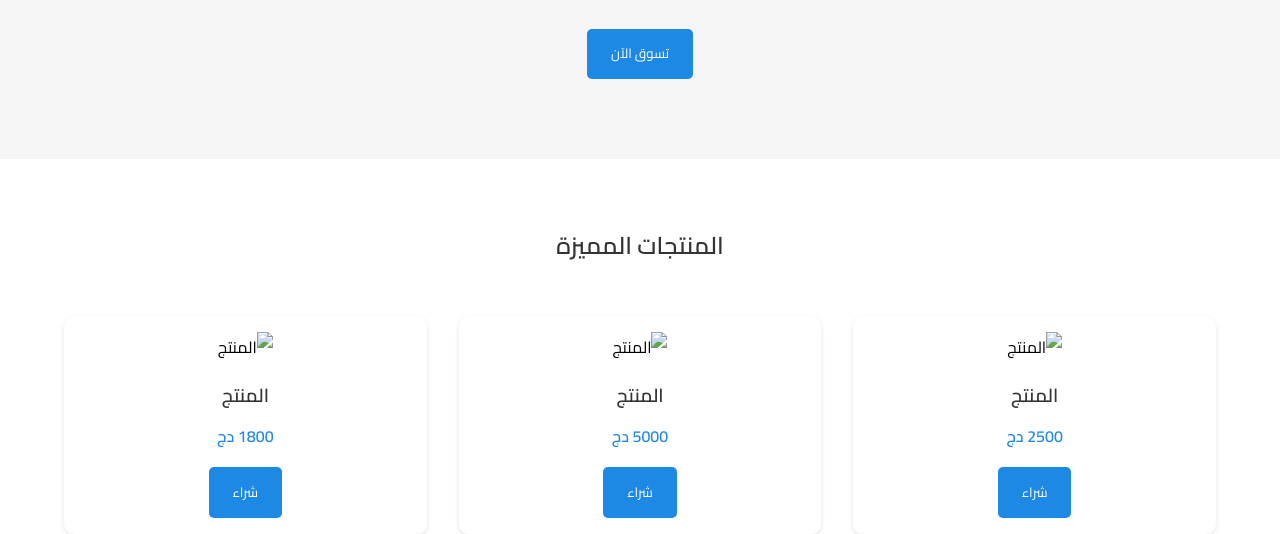
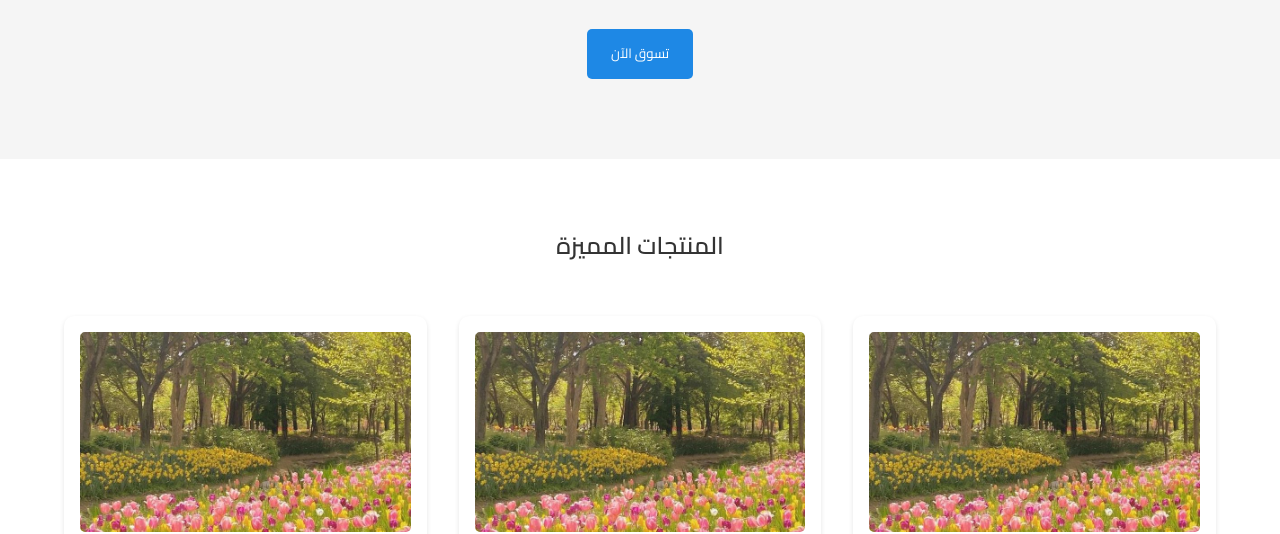
Before and after one commit to braiime/shop, a plain HTML site: page index.html in a window 1280 px wide. Shown: the part 303-837 px from the top of the page. Drawn offline with Linux system fonts and the light colour scheme.

Commit message:
index.html

```diff
--- a/index.html
+++ b/index.html
@@ -36,19 +36,19 @@
             <h2>المنتجات المميزة</h2>
             <div class="product-grid">
                 <div class="product-card">
-                    <img src="./images/product.jpg" alt="المنتج">
+                    <img src="product.jpg" alt="المنتج">
                     <h3>المنتج</h3>
                     <p>2500 دج</p>
                     <button class="add-to-cart">شراء</button>
                 </div>
                 <div class="product-card">
-                    <img src="./images/product.jpg" alt="المنتج">
+                    <img src="product.jpg" alt="المنتج">
                     <h3>المنتج</h3>
                     <p>5000 دج</p>
                     <button class="add-to-cart">شراء</button>
                 </div>
                 <div class="product-card">
-                    <img src="./images/product.jpg" alt="المنتج">
+                    <img src="product.jpg" alt="المنتج">
                     <h3>المنتج</h3>
                     <p>1800 دج</p>
                     <button class="add-to-cart">شراء</button>
```
